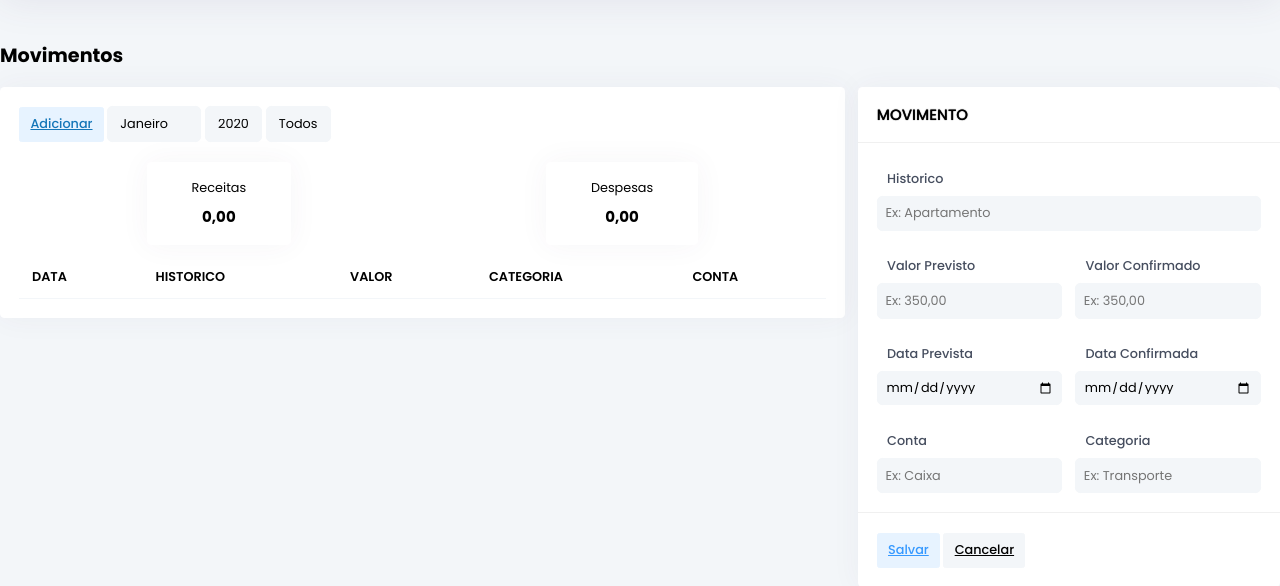
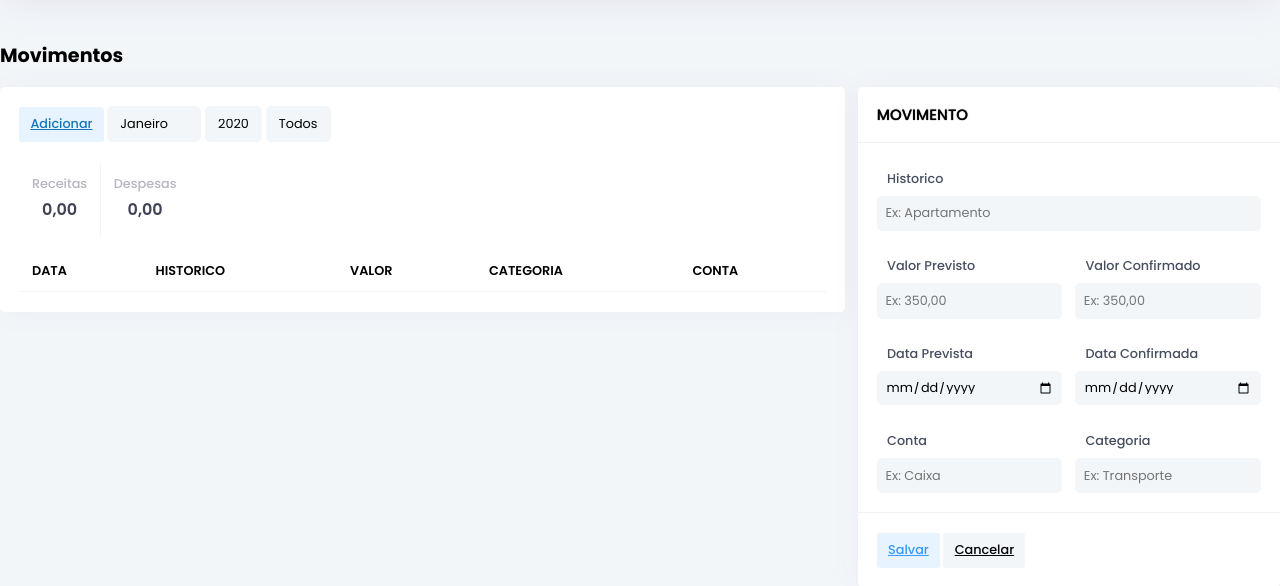
Before and after one commit to claudioacioli/wecash, a Flask app: template app/templates/invoices.html in a window 1280 px wide. Shown: the part 89-675 px from the top of the page. Run offline with Flask 2, Linux system fonts and the light colour scheme; the template is opened without the code that fills it, so the values that code supplies are empty; parts of the project's set-up code (start-up, migrations or seed data) failed here and were passed over.

Commit message:
refactor: Implement style

```diff
--- a/app/templates/invoices.html
+++ b/app/templates/invoices.html
@@ -50,21 +50,18 @@
           </optgroup>
         </select>
 
-        <div style="display:flex;justify-content:space-around">
+        <div class="resume__bar">
 
-          <div class="box box--secondary pl--2 pr--2 ">
-            <div class="box__body">
-              <p class="mt--0 text--center">Receitas</p>
-              <h3 id="value--r" class="mt--0 p--0 text--center">0,00</h3>
-            </div>
+          <div class="resume__cell">
+            <div class="title--small">Receitas</div>
+            <div id="value--r" class="mt--0 title--medium">0,00</div>
           </div>
 
-          <div class="box box--secondary pl--2 pr--2 ">
-            <div class="box__body">
-              <p class="mt--0 text--center">Despesas</p>
-              <h3 id="value--d" class="mt--0 p--0 text--center">0,00</h3>
-            </div>
+          <div class="resume__cell">
+            <div class="title--small">Despesas</div>
+            <div id="value--d" class="mt--0 title--medium">0,00</div>
           </div>
+
         </div>
 
         <table class="mt--1 table table--hover td--hover">
```
